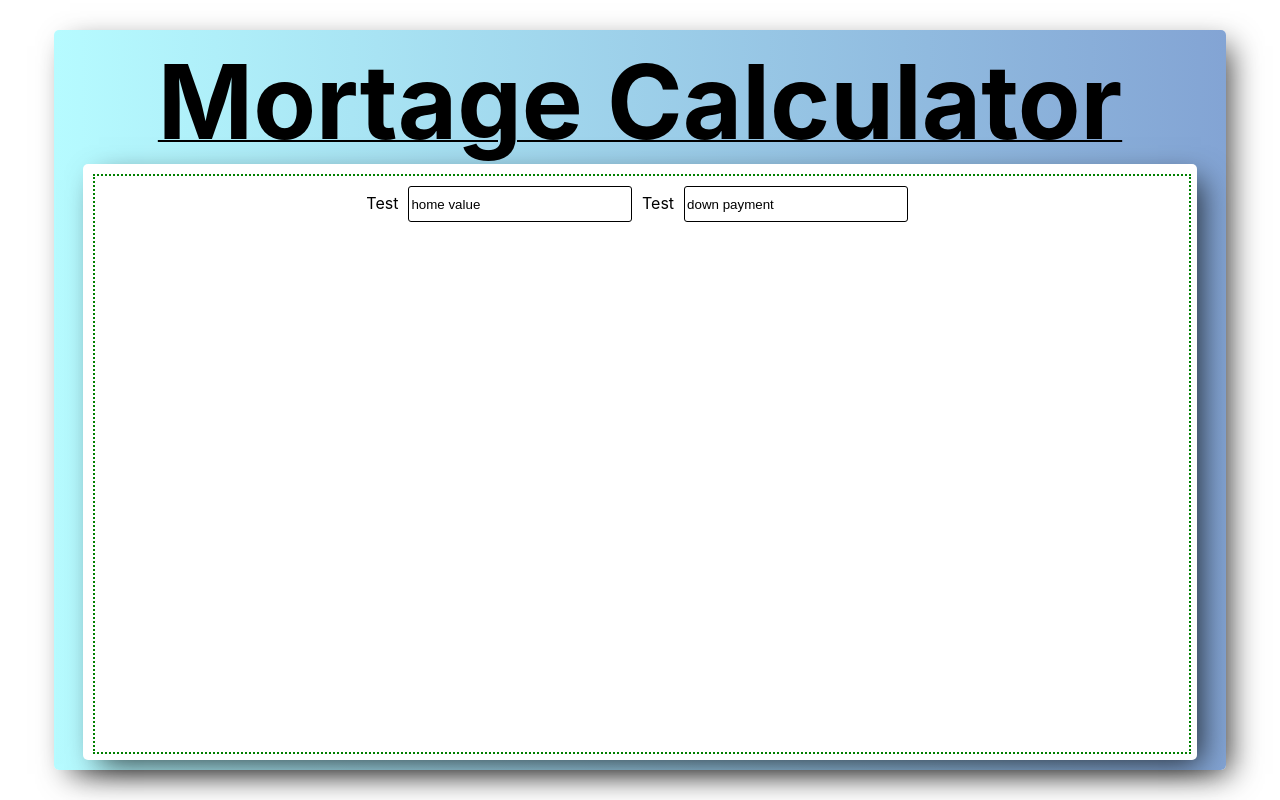
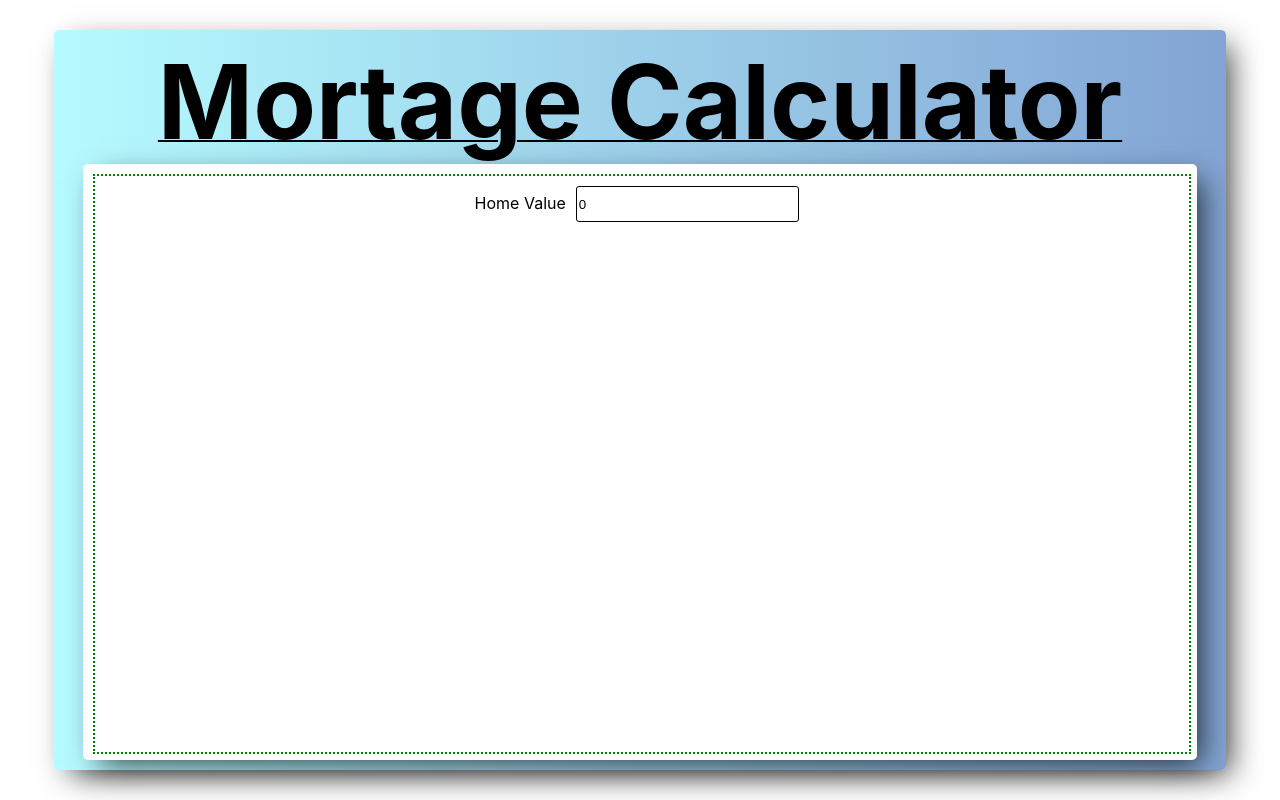
Before and after one commit to MarleeG/MortgageCalculator, a React (Create React App) app in the folder client/: page / in a window 1280 px wide. Built offline with nearby package versions, Linux system fonts and the light colour scheme.

Commit message:
onChange is now been added to first input

```diff
--- a/client/src/Home/components/Field.js
+++ b/client/src/Home/components/Field.js
@@ -1,14 +1,40 @@
-import React from "react";
+import React, { useState, useEffect } from "react";
 import Input from "../../UIElements/Input";
 
 import "./Field.css";
 
+const log = console.log;
 const Field = (props) => {
+  // input fields
+  const [homeValue, updateHomeValue] = useState(0);
+
+  const handleChange = (e) => {
+    const { value, name } = e.target;
+    log(`name: ${name} | value: ${value}`);
+
+    switch (name) {
+      case "home-value":
+        updateHomeValue(value);
+        break;
+
+      default:
+        alert("err");
+    }
+  };
+
+  useEffect(() => {}, []);
+
   return (
     <div className="field__container">
       <form>
-        <Input value="home value" for="Test" placeholder="placeholder"/>
-        <Input value="down payment" for="Test" placeholder="placeholder"/>
+        <Input
+          value={homeValue}
+          name="home-value"
+          type="text"
+          for="Home Value"
+          handleChange={handleChange}
+        />
+        {/* <Input value={inputValue} name="This is the name" type="text" for="Test" handleChange={handleChangeTwo}/> */}
       </form>
     </div>
   );
--- a/client/src/UIElements/Input.js
+++ b/client/src/UIElements/Input.js
@@ -2,23 +2,29 @@ import React, { Fragment } from "react";
 
 import "./Input.css";
 
+const log = console.log;
 const Input = (props) => {
+  log(props);
 
-  const inputStyles ={
+  const inputStyles = {
     width: "17vw",
     height: "2.5vw",
     border: "1px solid black",
     margin: "10px",
-    borderRadius: "3px"
-
-
+    borderRadius: "3px",
   };
-
 
   return (
     <Fragment>
-        <label>{props.for}</label>
-      <input style={inputStyles} value={props.value || ""} placeholder={props.placeholder || ""} />
+      <label>{props.for}</label>
+      <input
+        value={props.value}
+        name={props.name}
+        type={props.type}
+        placeholder={props.placeholder || "placeholder"}
+        onChange={(e) => props.handleChange(e)}
+        style={inputStyles}
+      />
     </Fragment>
   );
 };
```
